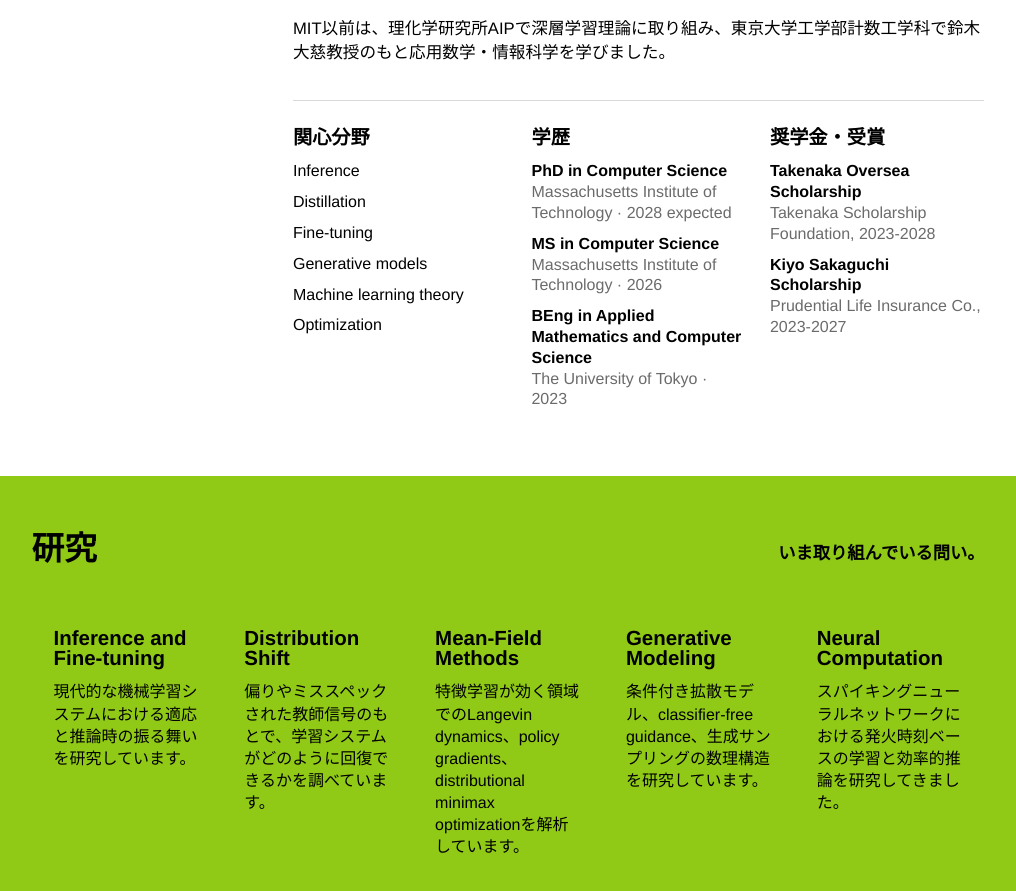
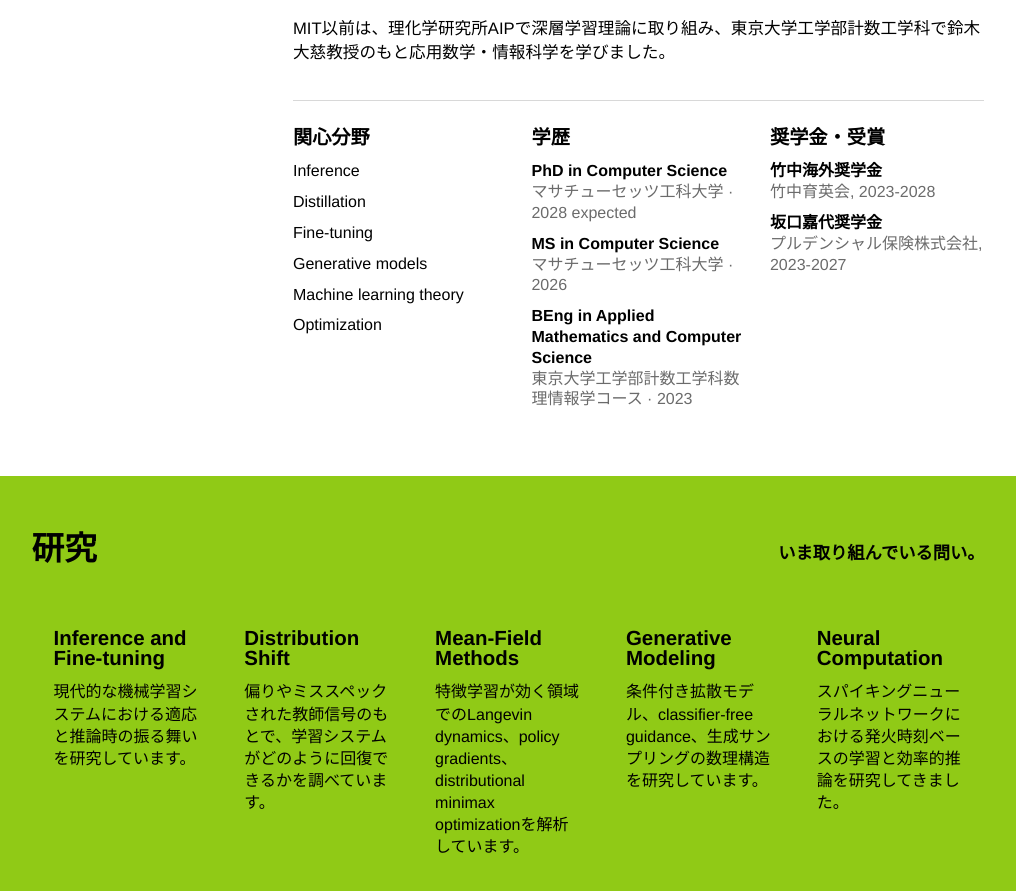
Before and after one commit to kakeiy/kakei-site, a plain HTML site: page dist/index-ja.html in a window 1280 px wide. Shown: the part 599-1490 px from the top of the page, without its empty margins (132-1148 px from the left). Drawn offline with Linux system fonts and the light colour scheme.

Commit message:
Modify jp

```diff
--- a/dist/index-ja.html
+++ b/dist/index-ja.html
@@ -110,7 +110,7 @@
           <h2 id="bio-title">略歴</h2>
         </div>
         <div class="bio-body">
-          <p>MIT EECSのComputer Science博士課程学生で、LIDSのResearch AssistantとしてMartin J. Wainwright教授のもとで研究しています。IDSSにも所属しています。</p>
+          <p>MIT EECSのComputer Science博士課程学生で、LIDSにてMartin J. Wainwright教授のもとで研究しています。IDSSにも所属しています。</p>
           <p>現在は、分布シフトやモデル蒸留を含む設定での推論、ファインチューニング、生成モデル、機械学習理論、最適化を研究しています。</p>
           <p>MIT以前は、理化学研究所AIPで深層学習理論に取り組み、東京大学工学部計数工学科で鈴木大慈教授のもと応用数学・情報科学を学びました。</p>
           <div class="bio-lists">
@@ -130,15 +130,15 @@
               <ol>
                 <li>
                   <strong>PhD in Computer Science</strong>
-                  <span>Massachusetts Institute of Technology · 2028 expected</span>
+                  <span>マサチューセッツ工科大学 · 2028 expected</span>
                 </li>
                 <li>
                   <strong>MS in Computer Science</strong>
-                  <span>Massachusetts Institute of Technology · 2026</span>
+                  <span>マサチューセッツ工科大学 · 2026</span>
                 </li>
                 <li>
                   <strong>BEng in Applied Mathematics and Computer Science</strong>
-                  <span>The University of Tokyo · 2023</span>
+                  <span>東京大学工学部計数工学科数理情報学コース · 2023</span>
                 </li>
               </ol>
             </div>
@@ -146,12 +146,12 @@
               <h3>奨学金・受賞</h3>
               <ol>
                 <li>
-                  <strong>Takenaka Oversea Scholarship</strong>
-                  <span>Takenaka Scholarship Foundation, 2023-2028</span>
+                  <strong>竹中海外奨学金</strong>
+                  <span>竹中育英会, 2023-2028</span>
                 </li>
                 <li>
-                  <strong>Kiyo Sakaguchi Scholarship</strong>
-                  <span>Prudential Life Insurance Co., 2023-2027</span>
+                  <strong>坂口嘉代奨学金</strong>
+                  <span>プルデンシャル保険株式会社, 2023-2027</span>
                 </li>
               </ol>
             </div>
@@ -292,7 +292,7 @@
         <div class="leadership-list">
           <article class="leadership-item">
             <div>
-              <h3>Japanese Association of MIT (JAM)</h3>
+              <h3>MIT日本人会 (JAM)</h3>
               <p>President · 2025-</p>
             </div>
             <p>Hanami Festival の代表主幹、Beneath the Great Waveの企画、団体サイトと運営インフラの刷新構築を行いました。</p>
```
